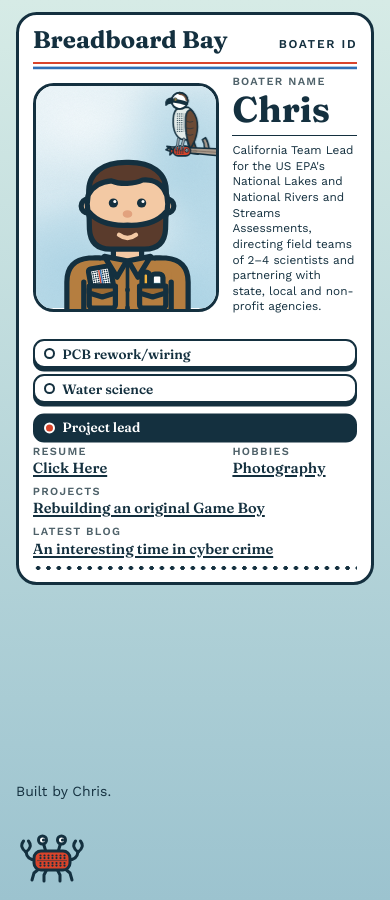
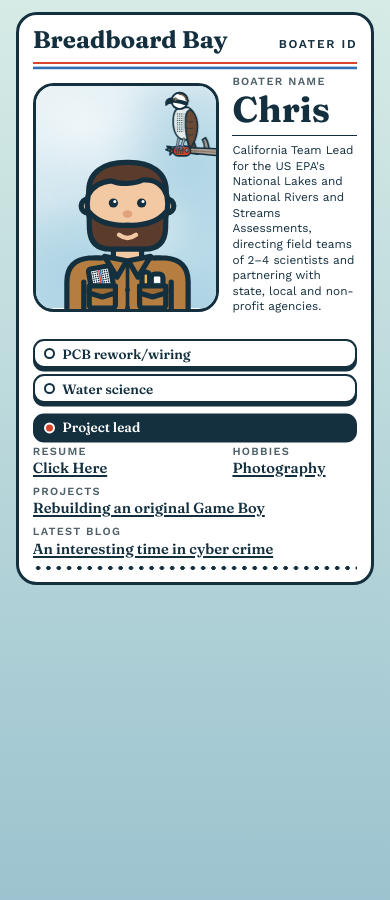
Before and after one commit to RobotCrabLab/Homepage, a Jekyll site: the page built from index.html, in a window 390 px wide. Built offline with Jekyll 4.4.1, drawn with Linux system fonts in a browser that asks for light colours.

Commit message:
Remove the footer on phones
The sheets grow to fill the screen, and the crab's short-screen rule is no longer needed.

Co-Authored-By: Claude Opus 5.5 <noreply@anthropic.com>
Claude-Session: https://claude.ai/code/session_016BwnKwMceey9joAJi8jCUY

```diff
--- a/assets/css/style.css
+++ b/assets/css/style.css
@@ -1072,17 +1072,17 @@ img { max-width: 100%; height: auto; }
    upright (still 1.6) with the photo at the left. Swipes step through the scenes too. */
 @media screen and (max-width: 40rem) {
   body {
-    --sheet-h: calc(100svh - 11.5rem);
+    --sheet-h: calc(100svh - 1.5rem);
     background: linear-gradient(to bottom, var(--sea-top), var(--sea-bottom)) no-repeat, var(--sea-bottom);
   }
   html { min-height: 100svh; }   /* the water still fills the screen when the page itself can't scroll */
   body.home { position: fixed; inset: 0; overflow: hidden; }
-  .home-dock, .home-water { display: none; }
+  .home-dock, .home-water, .site-footer { display: none; }
   body main { padding-top: max(0.75rem, env(safe-area-inset-top)); }
   .page-moving main { clip-path: none; }
 
   .portrait {
-    --card-w: min(100vw - 2 * var(--gutter), (100svh - 11.5rem) / 1.6); --u: calc(var(--card-w) / 26); --photo: calc(var(--u) * 13.5);
+    --card-w: min(100vw - 2 * var(--gutter), (100svh - 1.5rem) / 1.6); --u: calc(var(--card-w) / 26); --photo: calc(var(--u) * 13.5);
     aspect-ratio: 1 / 1.6; column-gap: calc(var(--u) * 1); padding: calc(var(--u) * 0.8) calc(var(--u) * 1) calc(var(--u) * 0.7);
     grid-template-rows: none;
     grid-template-areas: "head head" "photo label" "photo name" "photo summary" "cap summary" "nav nav" "l1 l2" "l3 l3" "l4 l4" "rail rail";
@@ -1117,10 +1117,3 @@ img { max-width: 100%; height: auto; }
   .sheet:not(.sheet-album) .sheet-body h1, .sheet-album h1 { font-size: min(9.6vw, 3rem); }
   .sheet:not(.sheet-album) .sheet-body h1 { top: calc(21px - 0.33em); }   /* keeps a smaller title on its rule */
 }
-/* Short phones: no room for the crab's row */
-@media screen and (max-width: 40rem) and (max-height: 740px) {
-  body { --sheet-h: calc(100svh - 6.5rem); }
-  .portrait { --card-w: min(100vw - 2 * var(--gutter), (100svh - 5.5rem) / 1.6); }
-  .crab-track { display: none; }
-  body .site-footer { padding-block: 0.75rem; }
-}
```
Also changed, not shown: CLAUDE.md (+2 -3 lines).
